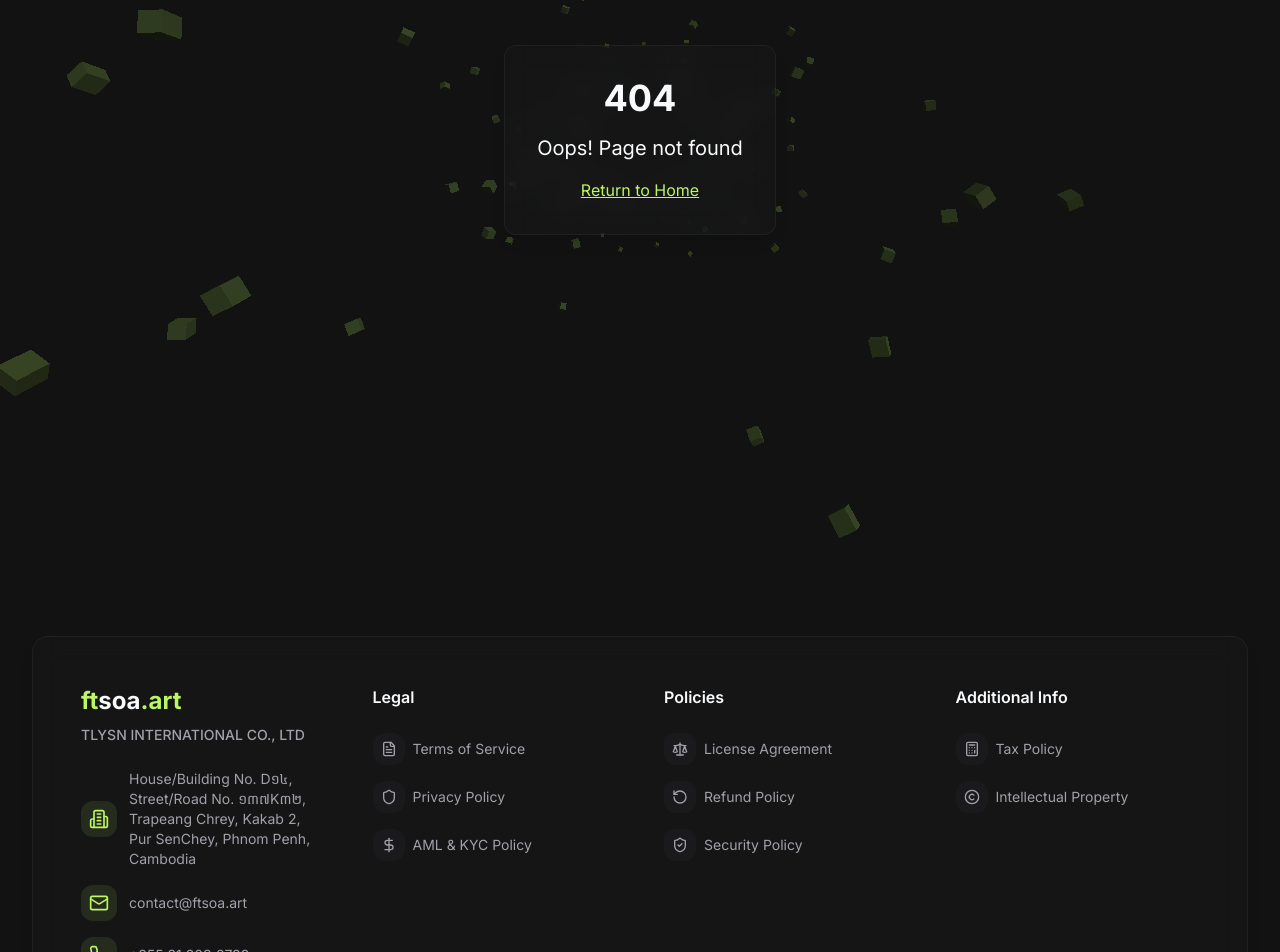
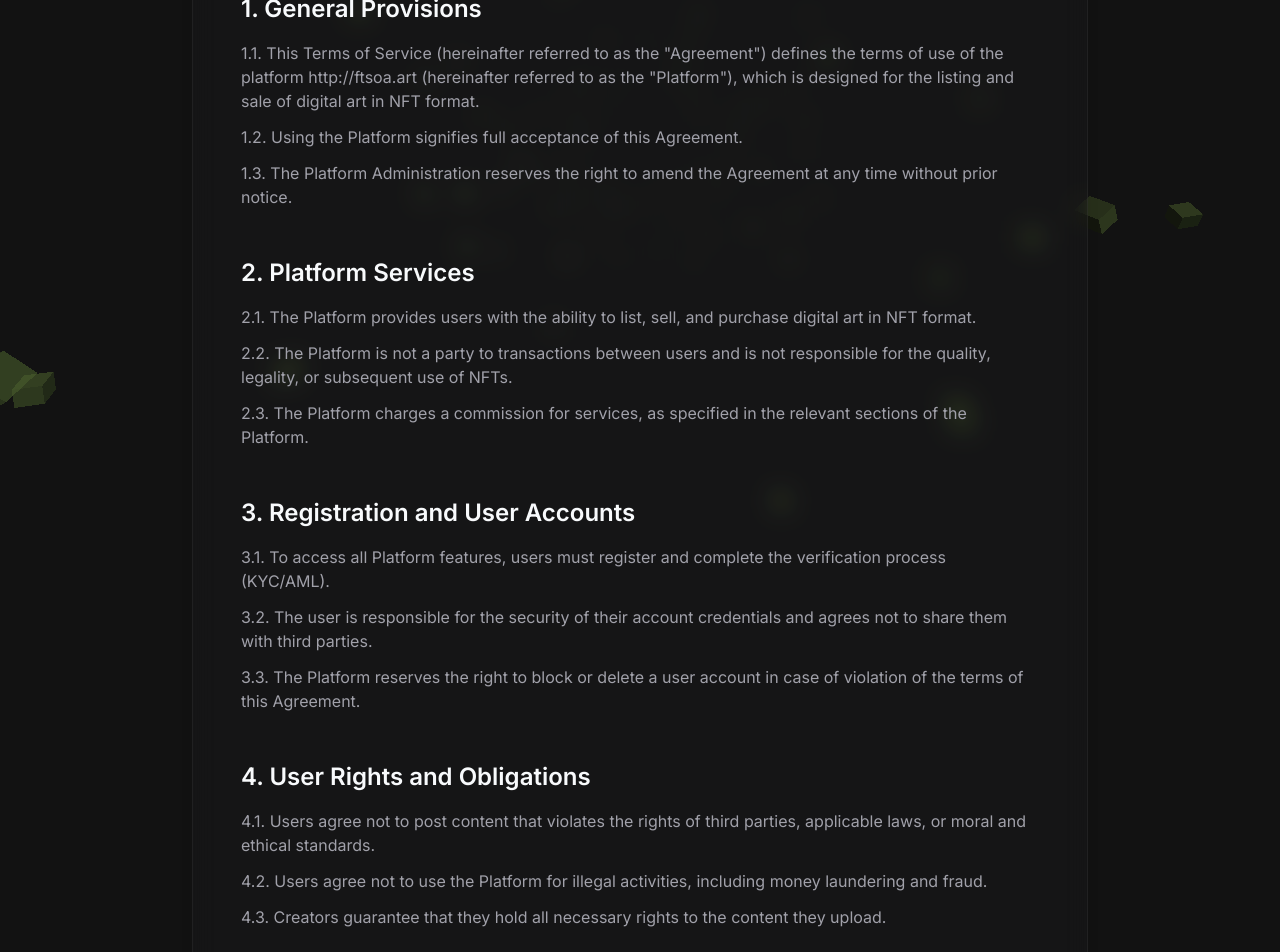
Before and after one commit to e-bobkov/niftify-creator-portal, a React (Vite) app: page /terms in a window 1280 px wide. Shown: the part 260-1212 px from the top of the page. Built offline with nearby package versions, Linux system fonts and the light colour scheme.

Commit message:
Add Terms of Service page
Adds a new page containing the full Terms of Service agreement as specified in the prompt.  This page is linked from the footer.

```diff
--- a/src/App.tsx
+++ b/src/App.tsx
@@ -14,6 +14,7 @@ import Create from "./pages/Create";
 import NotFound from "./pages/NotFound";
 import Collection from "@/pages/Collection";
 import TokenDetails from "@/pages/TokenDetails";
+import Terms from "@/pages/Terms";
 import { PrivateRoute } from "@/components/PrivateRoute";
 
 const queryClient = new QueryClient();
@@ -31,6 +32,7 @@ const App = () => (
             <Route path="/" element={<Index />} />
             <Route path="/auth" element={<Auth />} />
             <Route path="/create" element={<Create />} />
+            <Route path="/terms" element={<Terms />} />
             <Route path="/profile" element={<PrivateRoute><Profile /></PrivateRoute>} />
             <Route path="/my-collection/:id" element={<PrivateRoute><Collection /></PrivateRoute>} />
             <Route path="/my-collection/:collectionId/:tokenId" element={<PrivateRoute><TokenDetails /></PrivateRoute>} />
--- /dev/null
+++ b/src/pages/Terms.tsx
@@ -0,0 +1,90 @@
+
+import { memo } from "react";
+
+const Terms = () => {
+  return (
+    <div className="min-h-screen">
+      <main className="container mx-auto px-4 py-24">
+        <div className="glass-card rounded-2xl p-8 md:p-12 max-w-4xl mx-auto">
+          <div className="space-y-12">
+            <div className="space-y-4">
+              <h1 className="text-4xl font-bold tracking-tight">Terms of Service</h1>
+              <div className="h-1 w-20 bg-primary/50 rounded-full" />
+            </div>
+
+            {/* 1. General Provisions */}
+            <section className="space-y-4">
+              <h2 className="text-2xl font-semibold">1. General Provisions</h2>
+              <div className="space-y-3 text-muted-foreground">
+                <p>1.1. This Terms of Service (hereinafter referred to as the "Agreement") defines the terms of use of the platform http://ftsoa.art (hereinafter referred to as the "Platform"), which is designed for the listing and sale of digital art in NFT format.</p>
+                <p>1.2. Using the Platform signifies full acceptance of this Agreement.</p>
+                <p>1.3. The Platform Administration reserves the right to amend the Agreement at any time without prior notice.</p>
+              </div>
+            </section>
+
+            {/* 2. Platform Services */}
+            <section className="space-y-4">
+              <h2 className="text-2xl font-semibold">2. Platform Services</h2>
+              <div className="space-y-3 text-muted-foreground">
+                <p>2.1. The Platform provides users with the ability to list, sell, and purchase digital art in NFT format.</p>
+                <p>2.2. The Platform is not a party to transactions between users and is not responsible for the quality, legality, or subsequent use of NFTs.</p>
+                <p>2.3. The Platform charges a commission for services, as specified in the relevant sections of the Platform.</p>
+              </div>
+            </section>
+
+            {/* 3. Registration and User Accounts */}
+            <section className="space-y-4">
+              <h2 className="text-2xl font-semibold">3. Registration and User Accounts</h2>
+              <div className="space-y-3 text-muted-foreground">
+                <p>3.1. To access all Platform features, users must register and complete the verification process (KYC/AML).</p>
+                <p>3.2. The user is responsible for the security of their account credentials and agrees not to share them with third parties.</p>
+                <p>3.3. The Platform reserves the right to block or delete a user account in case of violation of the terms of this Agreement.</p>
+              </div>
+            </section>
+
+            {/* 4. User Rights and Obligations */}
+            <section className="space-y-4">
+              <h2 className="text-2xl font-semibold">4. User Rights and Obligations</h2>
+              <div className="space-y-3 text-muted-foreground">
+                <p>4.1. Users agree not to post content that violates the rights of third parties, applicable laws, or moral and ethical standards.</p>
+                <p>4.2. Users agree not to use the Platform for illegal activities, including money laundering and fraud.</p>
+                <p>4.3. Creators guarantee that they hold all necessary rights to the content they upload.</p>
+              </div>
+            </section>
+
+            {/* 5. Limitation of Liability */}
+            <section className="space-y-4">
+              <h2 className="text-2xl font-semibold">5. Limitation of Liability</h2>
+              <div className="space-y-3 text-muted-foreground">
+                <p>5.1. The Platform is not responsible for losses incurred as a result of transactions between users.</p>
+                <p>5.2. The Platform is not responsible for the storage, transfer, or loss of NFTs.</p>
+                <p>5.3. The Platform does not guarantee uninterrupted operation or data security.</p>
+              </div>
+            </section>
+
+            {/* 6. Dispute Resolution */}
+            <section className="space-y-4">
+              <h2 className="text-2xl font-semibold">6. Dispute Resolution</h2>
+              <div className="space-y-3 text-muted-foreground">
+                <p>6.1. All disputes between users and the Platform shall be resolved through negotiations.</p>
+                <p>6.2. If a dispute cannot be resolved amicably, it shall be subject to legal proceedings in accordance with the laws of the Kingdom of Cambodia.</p>
+              </div>
+            </section>
+
+            {/* 7. Final Provisions */}
+            <section className="space-y-4">
+              <h2 className="text-2xl font-semibold">7. Final Provisions</h2>
+              <div className="space-y-3 text-muted-foreground">
+                <p>7.1. This Agreement takes effect from the moment the user accepts it.</p>
+                <p>7.2. If any provision of the Agreement is found to be invalid, the remaining provisions shall remain in full force and effect.</p>
+                <p>7.3. All notifications and communications shall be conducted through the official communication channels of the Platform.</p>
+              </div>
+            </section>
+          </div>
+        </div>
+      </main>
+    </div>
+  );
+};
+
+export default memo(Terms);
```
